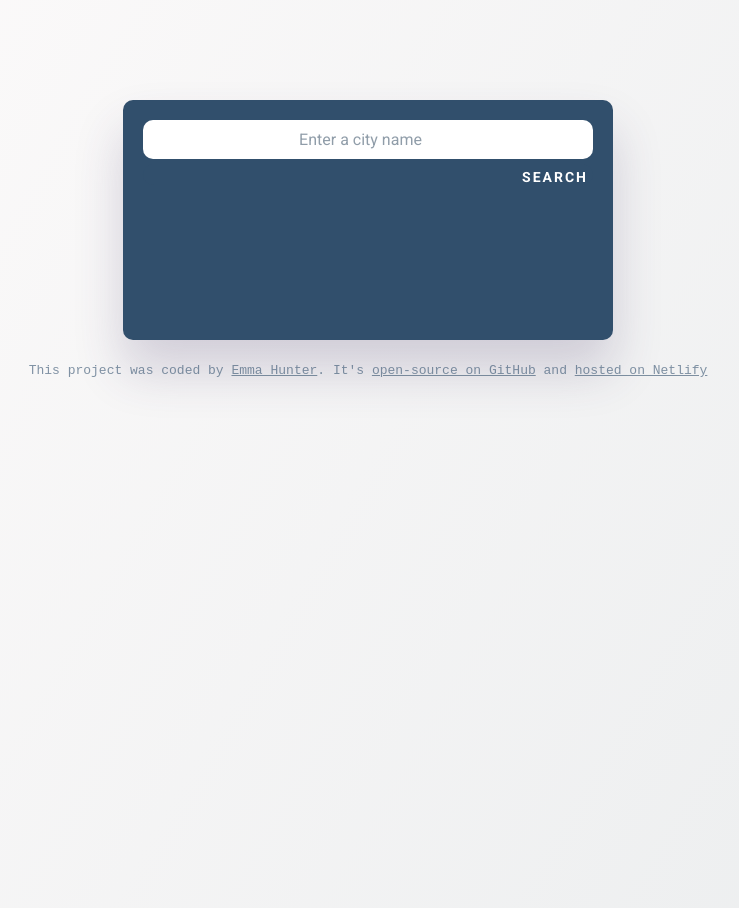
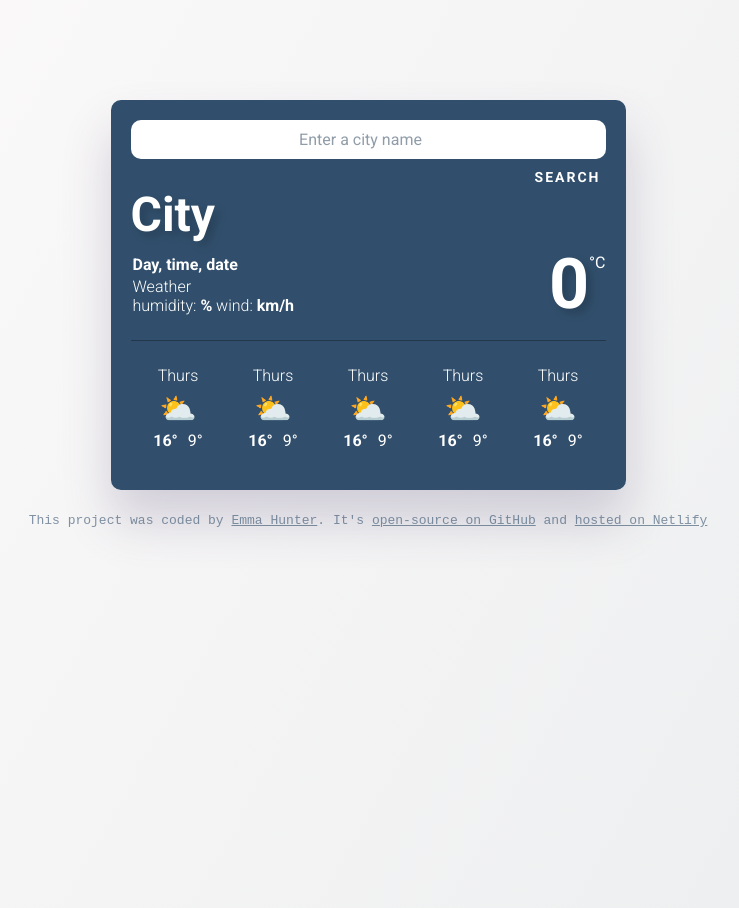
Before and after one commit to emma-hunter-code/weather-app, a plain HTML site: page index.html in a window 1280 px wide. Shown: the whole page, without its empty margins (272-1011 px from the left). Drawn offline with nearby package versions, Linux system fonts and the light colour scheme.

Commit message:
Added forecast HTML and CSS

```diff
--- a/index.html
+++ b/index.html
@@ -27,25 +27,68 @@
           <input type="submit" value="Search" class="search-button" />
         </div>
       </form>
-      <h1 id="city-name" class="city-name"></h1>
+      <h1 id="city-name" class="city-name">City</h1>
       <div class="city-detail-temp">
         <div class="city-detail">
-          <span class="date-time" id="current-date-time"></span>
+          <span class="date-time" id="current-date-time">Day, time, date</span>
           <br />
-          <span id="description"></span>
+          <span id="description">Weather</span>
           <br />
-          <span id="humid-text"></span>
-          <span class="detail-inputs" id="humidity"></span>
-          <span id="wind-text"></span>
-          <span class="detail-inputs" id="wind-speed"></span>
+          <span id="humid-text">humidity:</span>
+          <span class="detail-inputs" id="humidity">%</span>
+          <span id="wind-text">wind:</span>
+          <span class="detail-inputs" id="wind-speed">km/h</span>
         </div>
         <div class="current-temp">
           <div class="weather-icon" id="icon"></div>
-          <div class="temp-value" id="temp"></div>
-          <div class="temp-unit" id="unit"></div>
+          <div class="temp-value" id="temp">0</div>
+          <div class="temp-unit" id="unit">°C</div>
+        </div>
+      </div>
+      <div class="forecast-wrapper">
+        <div class="forecast-days">
+          <div class="forecast-day">Thurs</div>
+          <div class="forecast-icon">⛅️</div>
+          <div class="forecast-temps">
+            <div class="forecast-temp"><strong>16°</strong></div>
+            <div class="forecast-temp">9°</div>
+          </div>
+        </div>
+        <div class="forecast-days">
+          <div class="forecast-day">Thurs</div>
+          <div class="forecast-icon">⛅️</div>
+          <div class="forecast-temps">
+            <div class="forecast-temp"><strong>16°</strong></div>
+            <div class="forecast-temp">9°</div>
+          </div>
+        </div>
+        <div class="forecast-days">
+          <div class="forecast-day">Thurs</div>
+          <div class="forecast-icon">⛅️</div>
+          <div class="forecast-temps">
+            <div class="forecast-temp"><strong>16°</strong></div>
+            <div class="forecast-temp">9°</div>
+          </div>
+        </div>
+        <div class="forecast-days">
+          <div class="forecast-day">Thurs</div>
+          <div class="forecast-icon">⛅️</div>
+          <div class="forecast-temps">
+            <div class="forecast-temp"><strong>16°</strong></div>
+            <div class="forecast-temp">9°</div>
+          </div>
+        </div>
+        <div class="forecast-days">
+          <div class="forecast-day">Thurs</div>
+          <div class="forecast-icon">⛅️</div>
+          <div class="forecast-temps">
+            <div class="forecast-temp"><strong>16°</strong></div>
+            <div class="forecast-temp">9°</div>
+          </div>
         </div>
       </div>
     </div>
+
     <footer class="signature">
       <p>
         This project was coded by
--- a/style.css
+++ b/style.css
@@ -6,8 +6,8 @@ body {
 }
 
 .main-wrapper {
-  width: 450px;
-  height: 200px;
+  width: 475px;
+  height: 350px;
   background-color: rgba(49, 79, 108);
   padding: 20px;
   margin: auto;
@@ -112,6 +112,37 @@ input[type="submit"] {
   margin-top: 10px;
 }
 
+.forecast-wrapper {
+  border-top: 1px solid rgba(0, 0, 0, 0.3);
+  margin-top: 15px;
+  padding-top: 5px;
+  display: flex;
+  justify-content: space-around;
+}
+
+.forecast-day {
+  text-align: center;
+  font-size: 16px;
+  line-height: 20px;
+  font-weight: 300;
+  padding: 20px 0 5px 0;
+}
+
+.forecast-icon {
+  font-size: 30px;
+  text-align: center;
+}
+
+.forecast-temps {
+  text-align: center;
+  display: flex;
+  justify-content: center;
+}
+
+.forecast-temp {
+  padding: 5px;
+}
+
 .signature {
   color: rgba(49, 79, 108, 0.6);
   padding: 10px;
```
